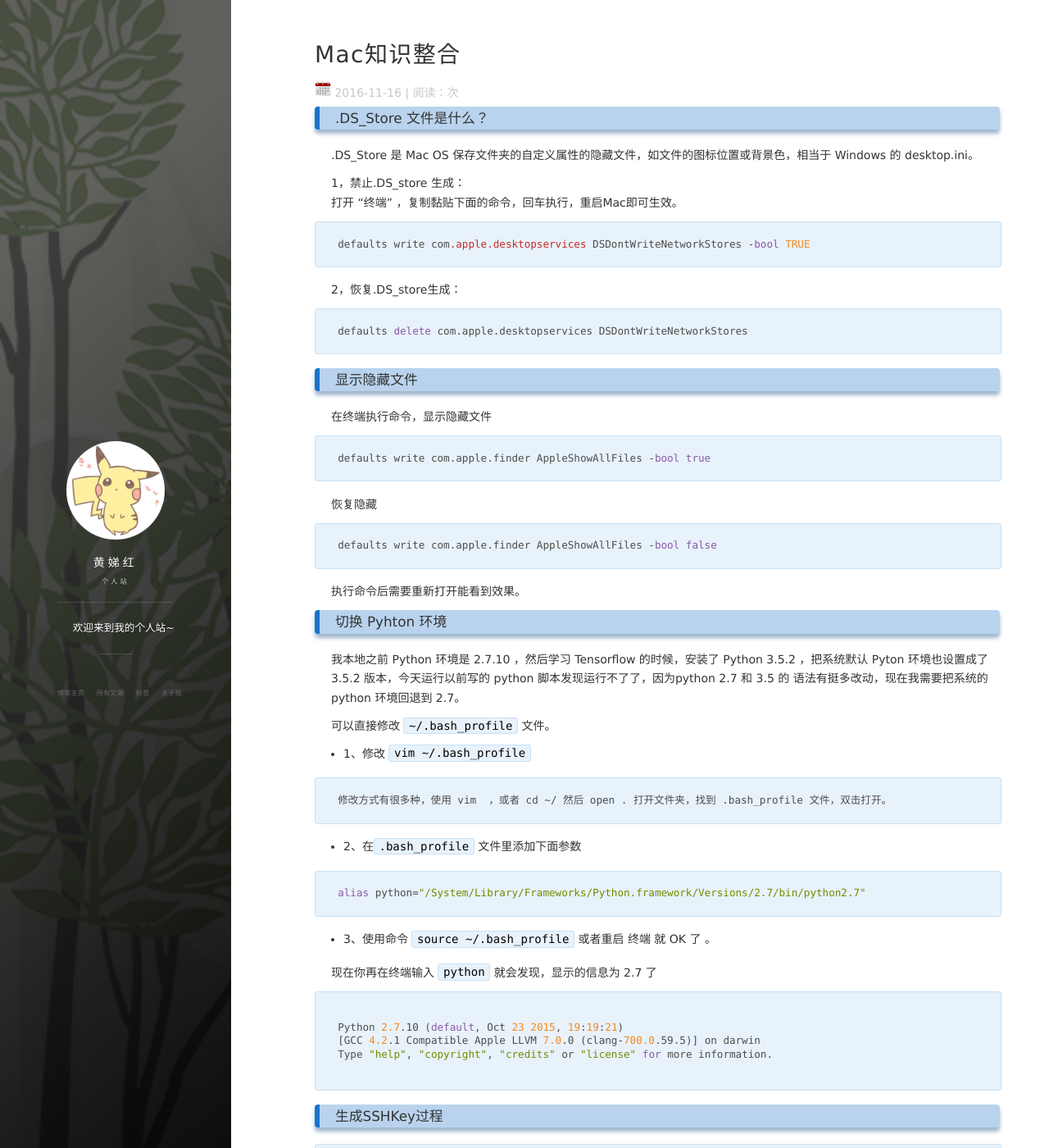
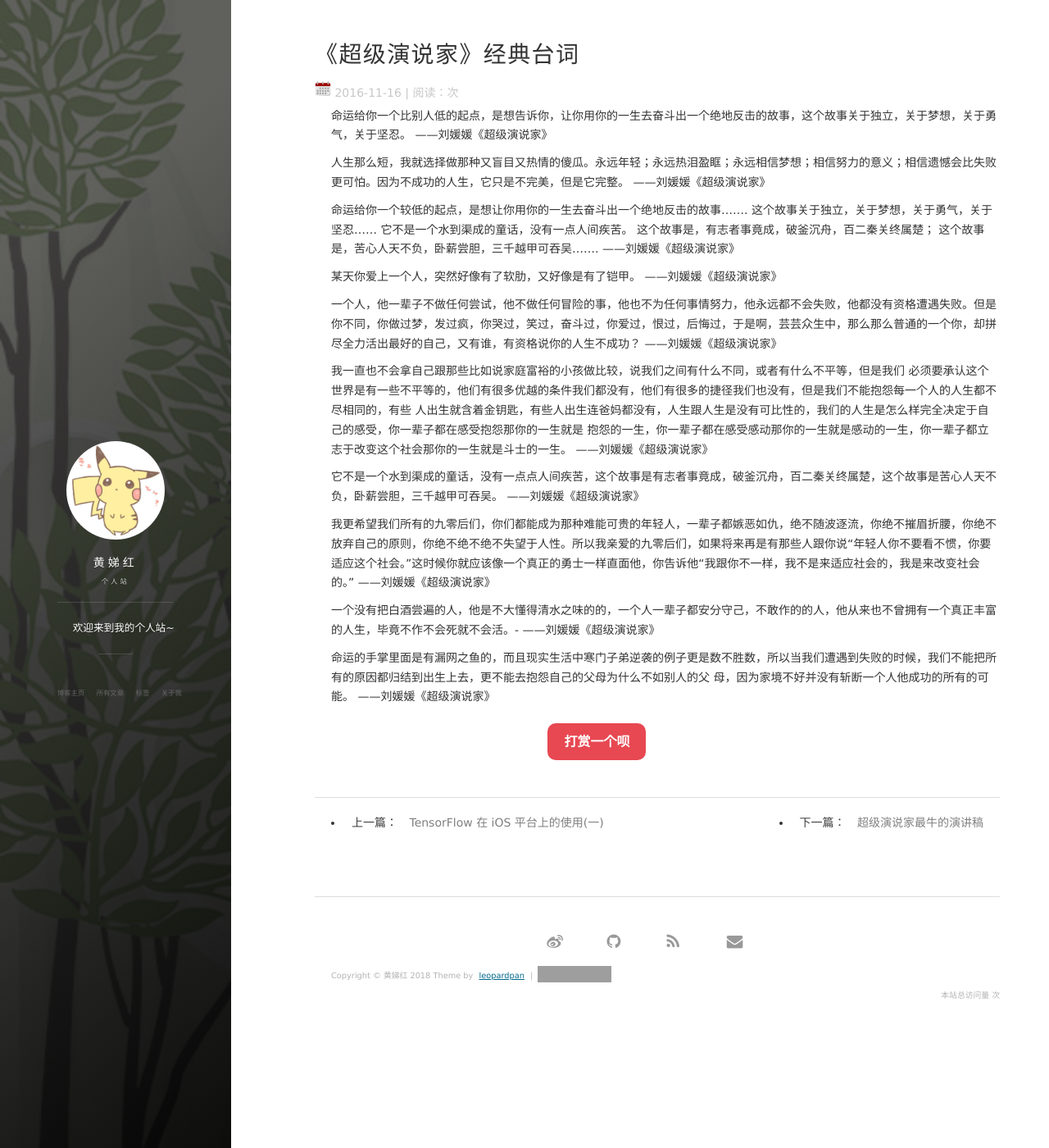
Before and after one commit to Verygoo/Verygoo.github.io, a Jekyll site: the page built from _posts/2016-11-16-macTips.md, in a window 1280 px wide and 1400 px high. Shown: the whole window at 82% size. Built offline with Jekyll 4.4.1, drawn with Linux system fonts in a browser that asks for light colours; nearby versions of some CDN libraries; comment, search, counter and statistics services are not loaded; some of the changed text lies outside the part shown; grey boxes are pictures that could not be loaded.

Commit message:
Update 2016-11-16-macTips.md
dfgf

````diff
--- a/_posts/2016-11-16-macTips.md
+++ b/_posts/2016-11-16-macTips.md
@@ -1,108 +1,57 @@
 ---
 layout: post
-title: Mac知识整合
+title: 《超级演说家》经典台词
 date: 2016-11-16
-tags: iOS
+tags: 刘媛媛
 ---
 
-### .DS_Store 文件是什么？
-
-.DS_Store 是 Mac OS 保存文件夹的自定义属性的隐藏文件，如文件的图标位置或背景色，相当于 Windows 的 desktop.ini。
-
-1，禁止.DS_store 生成：
-打开 “终端” ，复制黏贴下面的命令，回车执行，重启Mac即可生效。
-
-```
-defaults write com.apple.desktopservices DSDontWriteNetworkStores -bool TRUE
-```
-
-2，恢复.DS_store生成：
-
-```
-defaults delete com.apple.desktopservices DSDontWriteNetworkStores
-```
-
-### 显示隐藏文件
-
-在终端执行命令，显示隐藏文件
-
-```
-defaults write com.apple.finder AppleShowAllFiles -bool true
-```
-
-恢复隐藏
-
-```
-defaults write com.apple.finder AppleShowAllFiles -bool false
-```
-
-执行命令后需要重新打开能看到效果。
-
-
-### 切换 Pyhton 环境
-
-我本地之前 Python 环境是 2.7.10 ，然后学习 Tensorflow 的时候，安装了 Python 3.5.2 ，把系统默认 Pyton 环境也设置成了 3.5.2 版本，今天运行以前写的 python 脚本发现运行不了了，因为python 2.7 和 3.5 的 语法有挺多改动，现在我需要把系统的 python 环境回退到 2.7。
-
-
-可以直接修改 `~/.bash_profile` 文件。
-
-* 1、修改 `vim ~/.bash_profile`
-
-```
-修改方式有很多种，使用 vim  ，或者 cd ~/ 然后 open . 打开文件夹，找到 .bash_profile 文件，双击打开。
-```
-
-* 2、在`.bash_profile` 文件里添加下面参数
-
-```
-alias python="/System/Library/Frameworks/Python.framework/Versions/2.7/bin/python2.7"
-```
-
-* 3、使用命令 `source ~/.bash_profile` 或者重启 终端 就 OK 了 。
-
-
-现在你再在终端输入 `python` 就会发现，显示的信息为 2.7 了
-
-```bash
-
-Python 2.7.10 (default, Oct 23 2015, 19:19:21)
-[GCC 4.2.1 Compatible Apple LLVM 7.0.0 (clang-700.0.59.5)] on darwin
-Type "help", "copyright", "credits" or "license" for more information.
-
-```
-
-
-### 生成SSHKey过程
-
-```
-
-1.查看是否已经有了ssh密钥：`cd ~/.ssh` ，如果没有密钥则不会有此文件夹，有则备份删除。
-2.生存密钥：ssh-keygen -t rsa -C “test@gmail.com”。   按3个回车，密码为空。
-
-Your identification has been saved in /home/tekkub/.ssh/id_rsa.
-Your public key has been saved in /home/tekkub/.ssh/id_rsa.pub.
-The key fingerprint is:
-………………
-最后得到了两个文件：id_rsa和id_rsa.pub
-
-```
-
-### 使用版本控制器 SVN (versions) 添加.a库
-
-Xcode 自带的 svn 和 Versions 以及一些其它工具都不能上传".a"文件
-
-下面是在 Mac 上如何把 .a 添加到 SVN 里面的
-
-1、打开终端，输入cd，空格，然后将需要上传的 .a 文件所在的文件夹（不是.a文件） 拖拽到终端（此办法无需输入繁琐的路径，快捷方便） 回车
-
-2、之后再输入如下命令：`svn add libGoogleAnalytics.a` ，回车
-
-之后会出现：A (bin) libGoogleAnalytics.a
-
-表示添加成功，打开 Versions 就可以看到，刚才添加的 .a 文件，此时就可以手动上传了。
-
-另外，请注意路径的正确性。
+命运给你一个比别人低的起点，是想告诉你，让你用你的一生去奋斗出一个绝地反击的故事，这个故事关于独立，关于梦想，关于勇气，关于坚忍。
+——刘媛媛《超级演说家》
 
 
 
-转载请注明：[潘柏信的博客](http://baixin) » [点击阅读原文](http://baixin.io/2016/11/macTips/)
+人生那么短，我就选择做那种又盲目又热情的傻瓜。永远年轻；永远热泪盈眶；永远相信梦想；相信努力的意义；相信遗憾会比失败更可怕。因为不成功的人生，它只是不完美，但是它完整。
+——刘媛媛《超级演说家》
+
+
+命运给你一个较低的起点，是想让你用你的一生去奋斗出一个绝地反击的故事.......
+这个故事关于独立，关于梦想，关于勇气，关于坚忍......
+它不是一个水到渠成的童话，没有一点人间疾苦。
+这个故事是，有志者事竟成，破釜沉舟，百二秦关终属楚；
+这个故事是，苦心人天不负，卧薪尝胆，三千越甲可吞吴.......
+——刘媛媛《超级演说家》
+
+
+
+某天你爱上一个人，突然好像有了软肋，又好像是有了铠甲。
+——刘媛媛《超级演说家》
+
+
+
+一个人，他一辈子不做任何尝试，他不做任何冒险的事，他也不为任何事情努力，他永远都不会失败，他都没有资格遭遇失败。但是你不同，你做过梦，发过疯，你哭过，笑过，奋斗过，你爱过，恨过，后悔过，于是啊，芸芸众生中，那么那么普通的一个你，却拼尽全力活出最好的自己，又有谁，有资格说你的人生不成功？
+——刘媛媛《超级演说家》
+
+
+
+我一直也不会拿自己跟那些比如说家庭富裕的小孩做比较，说我们之间有什么不同，或者有什么不平等，但是我们 必须要承认这个世界是有一些不平等的，他们有很多优越的条件我们都没有，他们有很多的捷径我们也没有，但是我们不能抱怨每一个人的人生都不尽相同的，有些 人出生就含着金钥匙，有些人出生连爸妈都没有，人生跟人生是没有可比性的，我们的人生是怎么样完全决定于自己的感受，你一辈子都在感受抱怨那你的一生就是 抱怨的一生，你一辈子都在感受感动那你的一生就是感动的一生，你一辈子都立志于改变这个社会那你的一生就是斗士的一生。
+——刘媛媛《超级演说家》
+
+
+
+它不是一个水到渠成的童话，没有一点点人间疾苦，这个故事是有志者事竟成，破釜沉舟，百二秦关终属楚，这个故事是苦心人天不负，卧薪尝胆，三千越甲可吞吴。
+——刘媛媛《超级演说家》
+
+
+
+我更希望我们所有的九零后们，你们都能成为那种难能可贵的年轻人，一辈子都嫉恶如仇，绝不随波逐流，你绝不摧眉折腰，你绝不放弃自己的原则，你绝不绝不绝不失望于人性。所以我亲爱的九零后们，如果将来再是有那些人跟你说“年轻人你不要看不惯，你要适应这个社会。”这时候你就应该像一个真正的勇士一样直面他，你告诉他“我跟你不一样，我不是来适应社会的，我是来改变社会的。”
+——刘媛媛《超级演说家》
+
+
+
+一个没有把白酒尝遍的人，他是不大懂得清水之味的的，一个人一辈子都安分守己，不敢作的的人，他从来也不曾拥有一个真正丰富的人生，毕竟不作不会死就不会活。-
+——刘媛媛《超级演说家》
+
+
+
+命运的手掌里面是有漏网之鱼的，而且现实生活中寒门子弟逆袭的例子更是数不胜数，所以当我们遭遇到失败的时候，我们不能把所有的原因都归结到出生上去，更不能去抱怨自己的父母为什么不如别人的父 母，因为家境不好并没有斩断一个人他成功的所有的可能。
+——刘媛媛《超级演说家》
````
